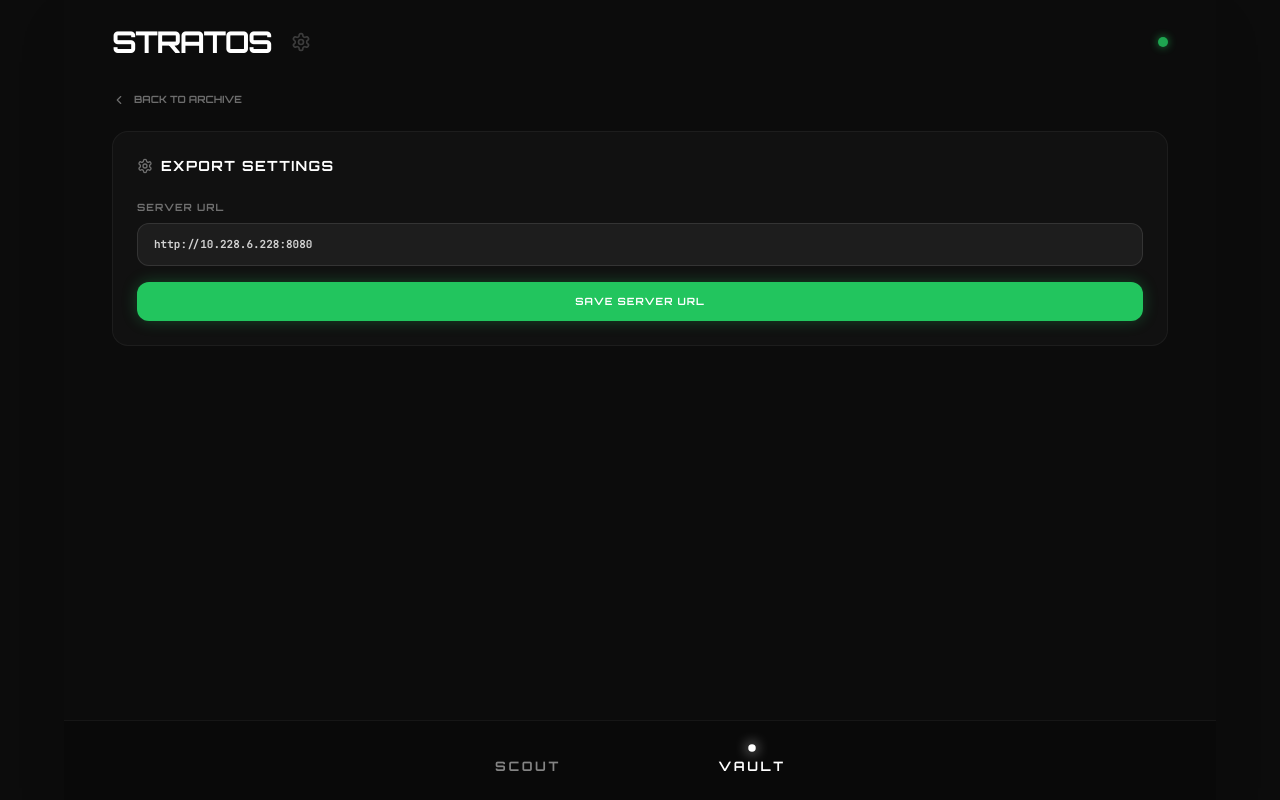
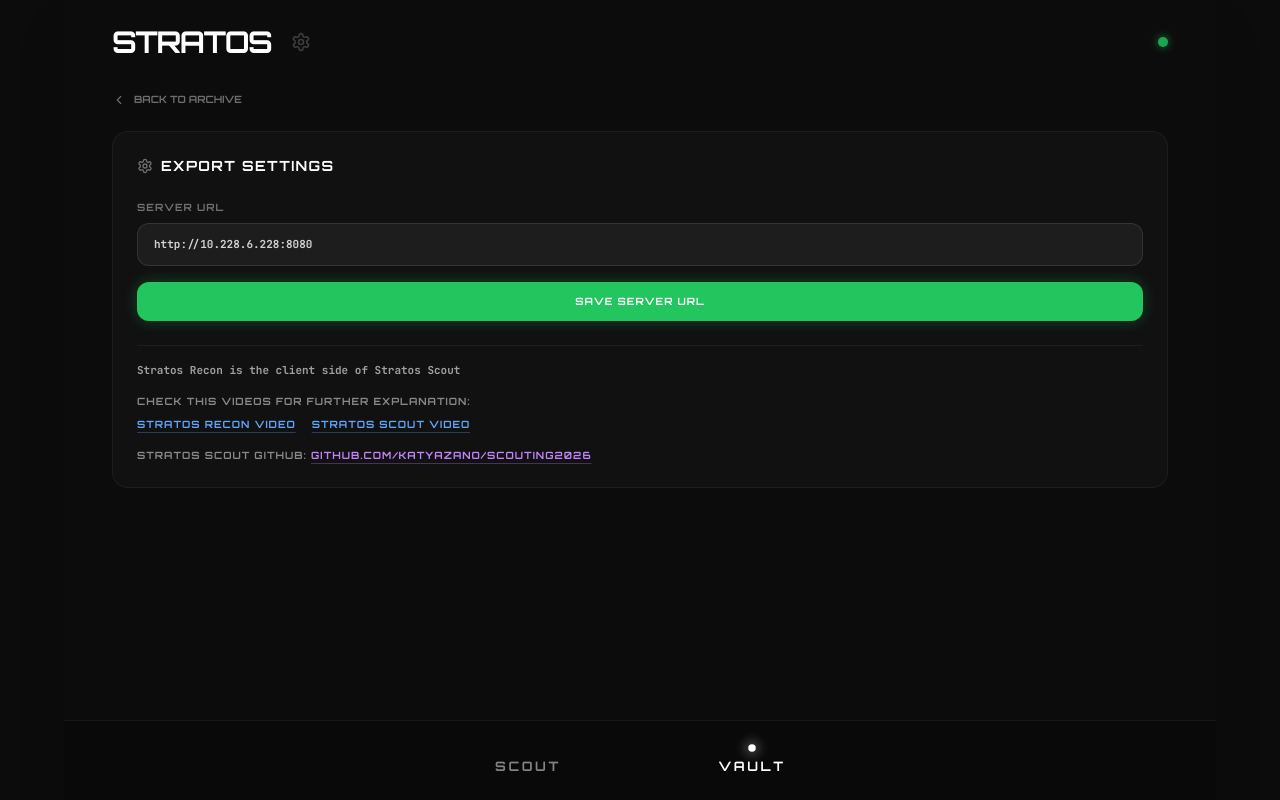
Before and after one commit to pontro/Stratos-Recon, a React (Vite) app: page / in a window 1280 px wide. Both pictures are taken after a click on the button 301 px from the left and 42 px from the top of the page. Built offline with nearby package versions, Linux system fonts and the light colour scheme.

Commit message:
Added mini documentation on settings

```diff
--- a/components/VaultTab.tsx
+++ b/components/VaultTab.tsx
@@ -195,7 +195,8 @@ const VaultTab: React.FC<VaultTabProps> = ({ vault, setVault, showSettings, setS
         <ChevronLeft size={14} /> BACK TO ARCHIVE
       </button>
 
-      <div className="bg-[#111] p-6 rounded-2xl border border-white/5">
+      <div className="bg-[#111] p-6 rounded-2xl border border-white/5 flex flex-col gap-6">
+        <div>
           <div className="flex items-center gap-2 mb-6">
             <Settings size={16} className="text-white/40" />
             <h3 className="font-tech font-bold text-sm tracking-widest uppercase">Export Settings</h3>
@@ -222,6 +223,23 @@ const VaultTab: React.FC<VaultTabProps> = ({ vault, setVault, showSettings, setS
             >
               Save Server URL
             </button>
+          </div>
+        </div>
+
+        <div className="pt-4 border-t border-white/5">
+          <p className="text-[11px] font-mono text-white/60 mb-4">
+            Stratos Recon is the client side of Stratos Scout
+          </p>
+          <div className="space-y-2 text-[10px] font-tech text-white/50 uppercase tracking-widest">
+            <p>check this videos for further explanation:</p>
+            <div className="flex gap-4">
+              <a href="https://youtu.be/rFPGw5TqOd0" target="_blank" rel="noopener noreferrer" className="text-blue-400 hover:text-blue-300 transition-colors underline decoration-blue-400/30 underline-offset-4">Stratos Recon Video</a>
+              <a href="https://youtu.be/E3YwWn1R15E" target="_blank" rel="noopener noreferrer" className="text-blue-400 hover:text-blue-300 transition-colors underline decoration-blue-400/30 underline-offset-4">Stratos Scout Video</a>
+            </div>
+            <p className="pt-2">
+              Stratos Scout github: <a href="https://github.com/katyazano/scouting2026" target="_blank" rel="noopener noreferrer" className="text-purple-400 hover:text-purple-300 transition-colors underline decoration-purple-400/30 underline-offset-4">github.com/katyazano/scouting2026</a>
+            </p>
+          </div>
         </div>
       </div>
     </div>
```
Lines whose indentation alone changed are shown as unchanged.
